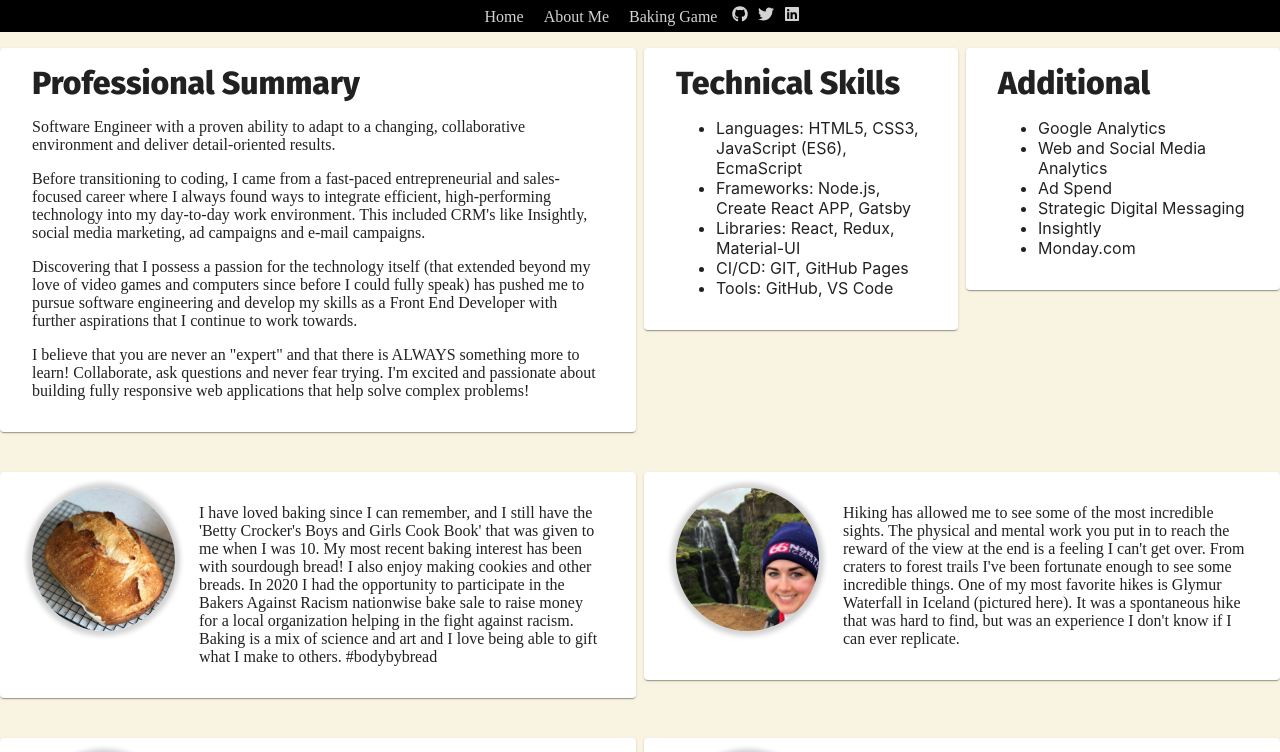
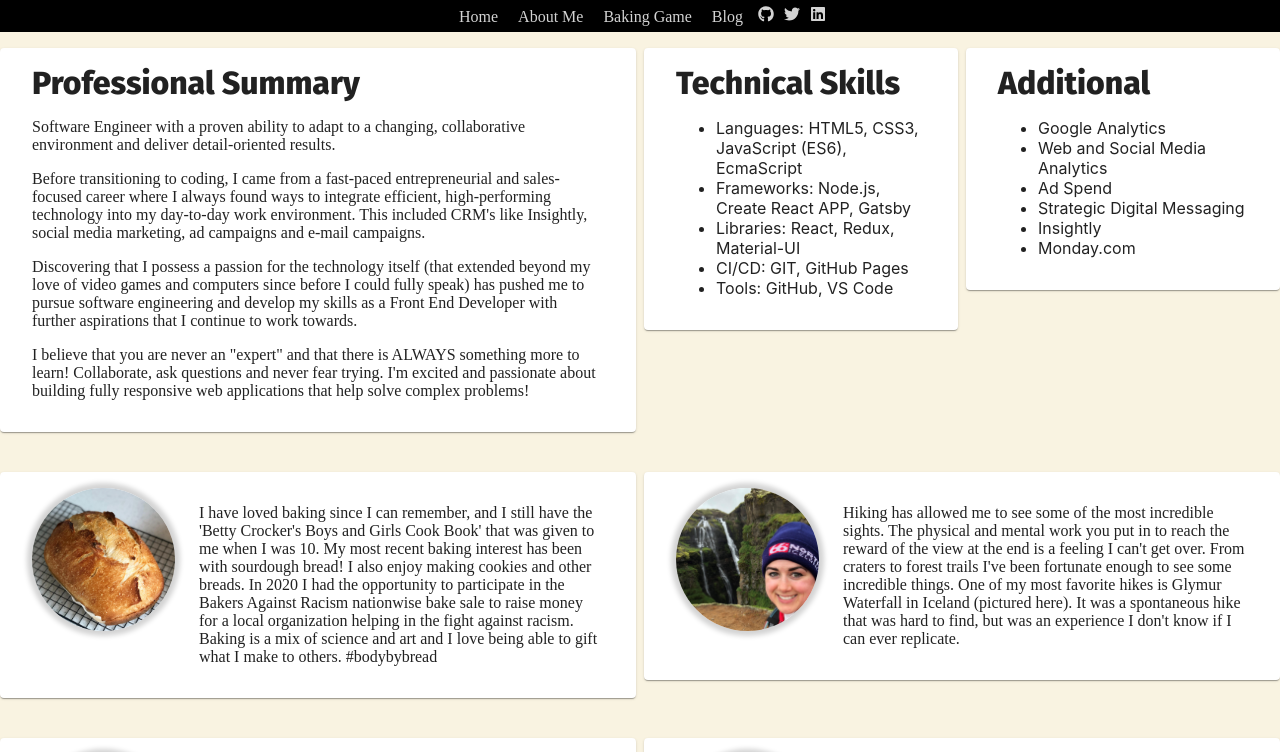
Before and after one commit to audreywrong/personalwebsite-react, a React (Create React App) app in the folder my-app/: page /about-me in a window 1280 px wide. Shown: the top 752 px of the page. Built offline with nearby package versions, Linux system fonts and the light colour scheme; a web font is replaced by a local one.

Commit message:
show blog

```diff
--- a/my-app/src/App.jsx
+++ b/my-app/src/App.jsx
@@ -24,13 +24,12 @@ function App() {
               <Link className="nav-item" to="/about-me">
                 About Me
               </Link>
-              {/* <Link className="nav-item">Resume</Link> */}
               <Link className="nav-item" to="/baking-game">
                 Baking Game
               </Link>
-              {/* <a className="nav-item" href="https://audreywrong.github.io/all-about-audrey/" target="_blank">
-              Blog
-            </a> */}
+              <a className="nav-item" href="https://audreywrong.github.io/all-about-audrey/" target="_blank">
+                Blog
+              </a>
               <a className="social-item" href="https://github.com/audreywrong" target="_blank">
                 <FaGithub />
               </a>
```
